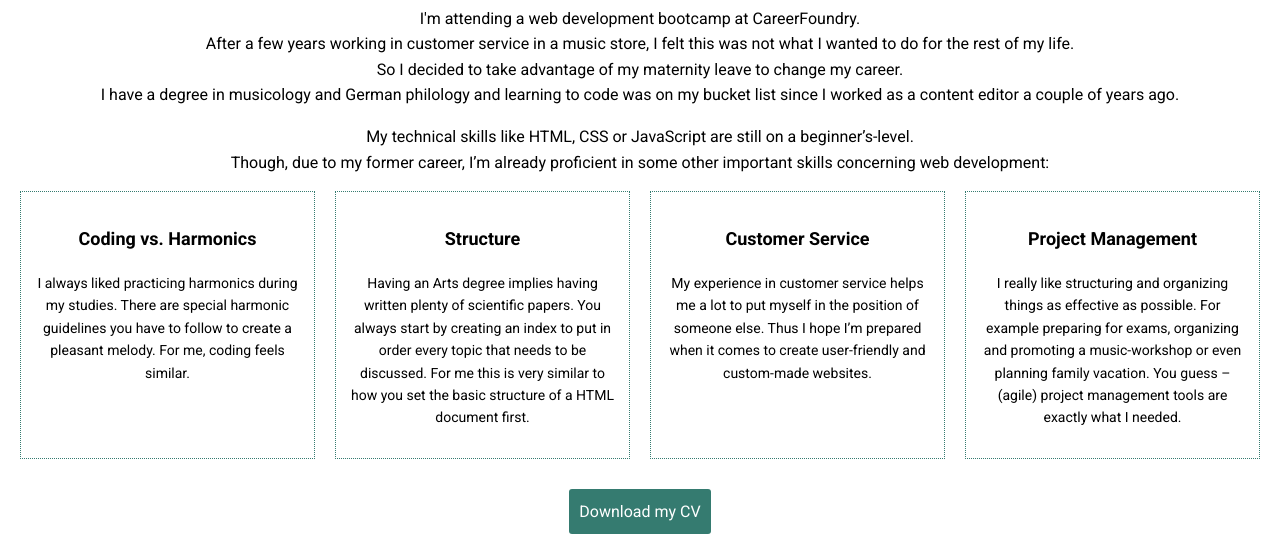
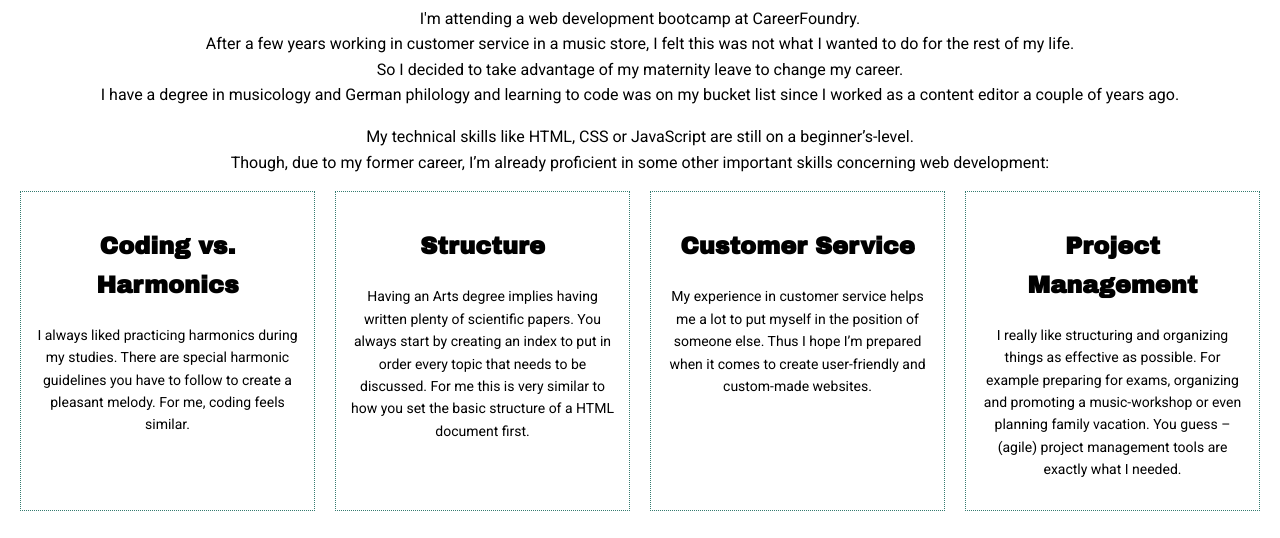
Before and after one commit to evagrean/portfolio-website, a plain HTML site: page about.html in a window 1280 px wide. Shown: the part 201-739 px from the top of the page. Drawn offline with Linux system fonts and the light colour scheme.

Commit message:
Changed header size in grid on about.html

```diff
--- a/about.html
+++ b/about.html
@@ -41,19 +41,19 @@
         <section>
           <div class="my-skills">
             <div class="my-skills__item">
-              <h3>Coding vs. Harmonics</h3>
+              <h2>Coding vs. Harmonics</h2>
               <p>I always liked practicing harmonics during my studies. There are special harmonic guidelines you have to follow to create a pleasant melody. For me, coding feels similar.</p>
             </div>
             <div class="my-skills__item">
-              <h3>Structure</h3>
+              <h2>Structure</h2>
               <p>Having an Arts degree implies having written plenty of scientific papers. You always start by creating an index to put in order every topic that needs to be discussed. For me this is very similar to how you set the basic structure of a HTML document first.</p>
             </div>
             <div class="my-skills__item">
-              <h3>Customer Service</h3>
+              <h2>Customer Service</h2>
               <p>My experience in customer service helps me a lot to put myself in the position of someone else. Thus I hope I’m prepared when it comes to create user-friendly and custom-made websites.</p>
             </div>
             <div class="my-skills__item">
-              <h3>Project Management</h3>
+              <h2>Project Management</h2>
               <p>I really like structuring and organizing things as effective as possible. For example preparing for exams, organizing and promoting a music-workshop or even planning family vacation. You guess – (agile) project management tools are exactly what I needed. </p>
             </div>
           </div>
```
